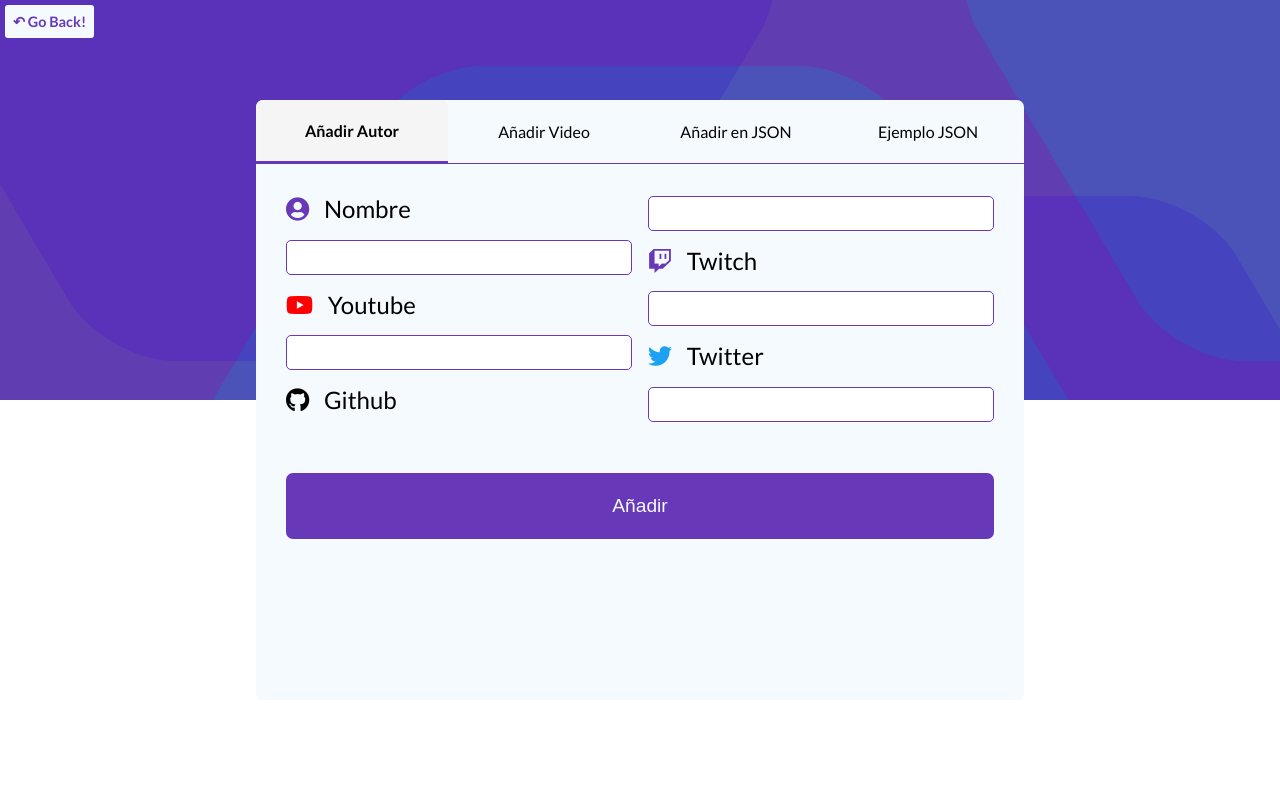
After one commit to Vehe/themyscira-tfg, a Django app: page /contacto/ in a window 1280 px wide. The commit adds this page. Run offline with Django 3.2, Linux system fonts and the light colour scheme; data that the repository does not hold is empty; some libraries are stand-ins or nearby versions.

Commit message:
Added contact page
Signed-off-by: Vehe <vehedev@gmail.com>

```diff
--- /dev/null
+++ b/themyscira/static/themyscira/css/contacto.css
@@ -0,0 +1,211 @@
+@import url("https://fonts.googleapis.com/css?family=Lato:400,700");
+* {
+  -webkit-box-sizing: border-box;
+          box-sizing: border-box;
+}
+
+html, body {
+  margin: 0;
+  height: 100%;
+  font-family: 'Lato', sans-serif;
+}
+
+body {
+  position: relative;
+}
+
+body .bg-color-split {
+  height: 100%;
+  width: 100%;
+  display: -ms-grid;
+  display: grid;
+  -ms-grid-columns: (1fr)[1];
+      grid-template-columns: repeat(1, 1fr);
+}
+
+body .bg-color-split div:nth-child(1) {
+  background-image: url("../img/bgposible2.png");
+  background-size: cover;
+}
+
+body main {
+  top: 0;
+  left: 0;
+  right: 0;
+  bottom: 0;
+  margin: auto;
+  position: absolute;
+  height: 75vh;
+  width: 60vw;
+  background-color: #f5faff;
+  border-radius: 7px;
+}
+
+body main .contacto-nav-list {
+  max-height: 64px;
+  height: 64px;
+}
+
+body main .contacto-nav-list ul {
+  height: 100%;
+  width: 100%;
+  padding: 0;
+  margin: 0;
+  border-bottom: 1px solid #6738b8;
+  list-style-type: none;
+  display: table;
+}
+
+body main .contacto-nav-list ul li {
+  border-top-left-radius: 7px;
+  border-top-right-radius: 7px;
+  cursor: pointer;
+  width: 25%;
+  vertical-align: middle;
+  display: table-cell;
+  text-align: center;
+}
+
+body main .contacto-main-content {
+  height: calc(100% - 64px);
+  border-bottom-left-radius: 7px;
+  border-bottom-right-radius: 7px;
+}
+
+body main .contacto-main-content .contact-card {
+  height: 100%;
+  border-bottom-left-radius: 7px;
+  border-bottom-right-radius: 7px;
+}
+
+body main .contacto-main-content .contact-card form {
+  padding: 30px;
+}
+
+body main .contacto-main-content .contact-card form ul {
+  padding: 0;
+  margin: 0;
+  list-style-type: none;
+  columns: 2;
+  -webkit-columns: 2;
+  -moz-columns: 2;
+}
+
+body main .contacto-main-content .contact-card form ul li {
+  font-size: 1.5em;
+  margin-bottom: 15px;
+}
+
+body main .contacto-main-content .contact-card form ul li i {
+  color: #6738b8;
+  margin-right: 10px;
+}
+
+body main .contacto-main-content .contact-card form ul li input, body main .contacto-main-content .contact-card form ul li select {
+  border: 1px solid #6738b8;
+  border-radius: 5px;
+  min-height: 35px;
+  min-width: 100%;
+  padding-left: 10px;
+  font-family: 'Lato', sans-serif;
+}
+
+body main .contacto-main-content .contact-card form ul li span span {
+  font-size: 0.6em;
+}
+
+body main .contacto-main-content .contact-card form button {
+  cursor: pointer;
+  margin-top: 40px;
+  height: 66px;
+  width: 100%;
+  background-color: #6738b8;
+  border: none;
+  color: #f5faff;
+  border-radius: 7px;
+  font-size: 1.2em;
+}
+
+body main .contacto-main-content #show-json {
+  position: relative;
+}
+
+body main .contacto-main-content #show-json pre {
+  overflow: scroll;
+  height: 100%;
+  margin: 0;
+  background-color: #E6E6FA;
+  padding: 20px;
+}
+
+body #go-back {
+  cursor: pointer;
+  background-color: #f5faff;
+  color: #6738b8;
+  position: absolute;
+  top: 5px;
+  left: 5px;
+  border: none;
+  border-radius: 3px;
+  font-family: 'Lato', sans-serif;
+  font-weight: bold;
+  padding: 8px;
+  font-size: 0.9em;
+}
+
+.active {
+  background-color: whitesmoke;
+  border-bottom: 2px solid #6738b8;
+  font-weight: bold;
+}
+
+.hidden {
+  display: none !important;
+}
+
+.rojo {
+  color: red !important;
+}
+
+.azul {
+  color: #1da1f2 !important;
+}
+
+.negro {
+  color: black !important;
+}
+
+.m-b-0 {
+  margin-bottom: 0 !important;
+}
+
+@media only screen and (max-width: 1024px) {
+  body main {
+    width: 85vw;
+  }
+}
+
+@media only screen and (max-width: 768px) {
+  body main {
+    height: 85vh;
+  }
+}
+
+@media only screen and (max-width: 628px) {
+  body main {
+    margin-top: 80px;
+    margin-bottom: 50px;
+    height: 105%;
+  }
+  body main .contacto-main-content {
+    height: auto;
+  }
+  body main .contacto-main-content .contact-card form ul {
+    columns: 1;
+    -webkit-columns: 1;
+    -moz-columns: 1;
+  }
+  body main .contacto-main-content .contact-card form button {
+    margin-top: 20px;
+  }
+}
--- /dev/null
+++ b/themyscira/static/themyscira/js/contacto.js
@@ -0,0 +1,89 @@
+let li_active;
+let card_active;
+
+window.addEventListener('load', function() {
+
+    showJSON();
+
+    /**
+     * Selecciona los elementos li y su correspondiente card que se inician como activos.
+     */
+    li_active = document.querySelector('li[data-id-card="add-autor"]');
+    card_active = document.getElementById('add-autor');
+
+    document.querySelectorAll( '.contacto-nav-list ul li' ).forEach((li) => {
+
+        /**
+         * Añade un evento click a cada elemento li de la navegación.
+         */
+        li.addEventListener('click', (e) => {
+
+            /**
+             * Cambia la clase active sobre los elementos li de la ul.
+             */
+            const target = e.target;
+            li_active.classList.remove('active');
+            li_active = e.target;
+            if(!target.classList.contains('active')) target.classList.add('active');
+
+            /**
+             * Cambia la clase hidden sobre las card correspondientes a cada li.
+             */
+            const card = document.getElementById(e.target.getAttribute('data-id-card'));
+            card_active.classList.add('hidden');
+            card_active = card;
+            if(card.classList.contains('hidden')) card.classList.remove('hidden');
+
+
+        });
+
+    });
+
+    /**
+     * Añade un evento click al botón para volver a la página anterior en el historial.
+     */
+    document.getElementById('go-back').addEventListener('click', () => {
+        window.history.back();
+    });
+
+});
+
+function showJSON() {
+    const data = {
+        "autores": [
+            {
+                "name": "LiveOverflow",
+                "youtube": "https://www.youtube.com/channel/UClcE-kVhqyiHCcjYwcpfj9w",
+                "twitter": "https://twitter.com/LiveOverflow",
+                "github": "https://github.com/LiveOverflow",
+                "twitch": "https://www.twitch.tv/liveoverflow",
+                "videos": [
+                    {
+                        "url": "yq_P3dzGiK4",
+                        "title": "Fuzzing Browsers for weird XSS Vectors",
+                        "tags": [
+                            "fuzzing",
+                            "xss",
+                            "web",
+                            "hacking"
+                        ],
+                        "timestamp": {
+                                "time": [
+                                "60",
+                                "160",
+                                "310"
+                            ],
+                            "data": [
+                                "Chrome Debugger",
+                                "Firefox",
+                                "JavaScript"
+                            ]
+                        }
+                    }
+                ]
+            }
+        ]
+    }
+
+    document.querySelector('pre').innerHTML = JSON.stringify(data, undefined, 2);
+}
--- /dev/null
+++ b/themyscira/templates/themyscira/contacto.html
@@ -0,0 +1,134 @@
+{% load static %}
+
+<!DOCTYPE html>
+<html lang="es">
+<head>
+    <meta charset="UTF-8">
+    <meta name="viewport" content="width=device-width, initial-scale=1.0">
+    <meta http-equiv="X-UA-Compatible" content="ie=edge">
+    <link rel="stylesheet" href="https://use.fontawesome.com/releases/v5.8.2/css/all.css" integrity="sha384-oS3vJWv+0UjzBfQzYUhtDYW+Pj2yciDJxpsK1OYPAYjqT085Qq/1cq5FLXAZQ7Ay" crossorigin="anonymous">
+    <link rel="stylesheet" href="{% static 'themyscira/css/contacto.css' %}">
+    <script src="{% static 'themyscira/js/contacto.js' %}"></script>
+    <title>Contacto</title>
+</head>
+<body>
+    <div class="bg-color-split">
+        <div></div>
+        <div></div>
+    </div>
+    <main>
+        <div class="contacto-nav-list">
+            <ul>
+                <li class="active" data-id-card="add-autor">Añadir Autor</li>
+                <li data-id-card="add-video">Añadir Video</li>
+                <li data-id-card="add-json">Añadir en JSON</li>
+                <li data-id-card="show-json">Ejemplo JSON</li>
+            </ul>
+        </div>
+        <div class="contacto-main-content">
+            <div class="contact-card" id="add-autor">
+                <form action="/contacto/addautor" method="POST">
+                    {% csrf_token %}
+                    <ul>
+                        <li>
+                            <i class="fas fa-user-circle"></i>
+                            <span>Nombre</span>
+                        </li>
+                        <li>
+                            <input type="text">
+                        </li>
+                        <li>
+                            <i class="fab fa-youtube rojo"></i>
+                            <span>Youtube</span>
+                        </li>
+                        <li>
+                            <input type="text">
+                        </li>
+                        <li>
+                            <i class="fab fa-github negro"></i>
+                            <span>Github</span>
+                        </li>
+                        <li>
+                            <input type="text">
+                        </li>
+                        <li>
+                            <i class="fab fa-twitch"></i>
+                            <span>Twitch</span>
+                        </li>
+                        <li>
+                            <input type="text">
+                        </li>
+                        <li>
+                            <i class="fab fa-twitter azul"></i>
+                            <span>Twitter</span>
+                        </li>
+                        <li>
+                            <input type="text">
+                        </li>
+                    </ul>
+                    <button>Añadir</button>
+                </form>
+            </div>
+            <div class="contact-card hidden" id="add-video">
+                <form action="/contacto/addvideo" method="POST">
+                    {% csrf_token %}
+                    <ul>
+                        <li>
+                            <i class="fas fa-link"></i>
+                            <span>URL</span>
+                        </li>
+                        <li>
+                            <input type="text">
+                        </li>
+                        <li>
+                            <i class="fas fa-user-circle"></i>
+                            <span>Autor</span>
+                        </li>
+                        <li>
+                            <select>
+                                {% for autor in autores %}
+                                    <option value="{{ autor.name }}">{{ autor.name }}</option>
+                                {% endfor %}
+                            </select>
+                        </li>
+                        <li>
+                            <i class="fas fa-stopwatch"></i>
+                            <span>Timestamp - Time <span>(separados por coma)</span></span>
+                        </li>
+                        <li class="m-b-0">
+                            <input type="text">
+                        </li>
+                        <li>
+                            <i class="fas fa-quote-right"></i>
+                            <span>Título</span>
+                        </li>
+                        <li>
+                            <input type="text">
+                        </li>
+                        <li>
+                            <i class="fas fa-tags"></i>
+                            <span>Tags <span>(separados por coma)</span></span>
+                        </li>
+                        <li>
+                            <input type="text">
+                        </li>
+                        <li>
+                            <i class="fas fa-stopwatch"></i>
+                            <span>Timestamp - Data <span>(separados por coma)</span></span>
+                        </li>
+                        <li class="m-b-0">
+                            <input type="text">
+                        </li>
+                    </ul>
+                    <button>Añadir</button>
+                </form>
+            </div>
+            <div class="contact-card hidden" id="add-json"></div>
+            <div class="contact-card hidden" id="show-json">
+                <pre></pre>
+            </div>
+        </div>
+    </main>
+    <button id="go-back">&#8630; Go Back!</button>
+</body>
+</html>
--- a/themyscira/templates/themyscira/forum.html
+++ b/themyscira/templates/themyscira/forum.html
@@ -36,7 +36,7 @@
                         <li><a href="/">Inicio</a></li>
                         <li><a href="/search/">Search</a></li>
                         <li><a href="/foro/">Foro</a></li>
-                        <li><a href="#">Contacto</a></li>
+                        <li><a href="/contacto/">Contacto</a></li>
                     </ul>
                 </div>
             </nav>
--- a/themyscira/templates/themyscira/search.html
+++ b/themyscira/templates/themyscira/search.html
@@ -35,7 +35,7 @@
                         <li><a href="/">Inicio</a></li>
                         <li><a href="/search/">Search</a></li>
                         <li><a href="/foro/">Foro</a></li>
-                        <li><a href="#">Contacto</a></li>
+                        <li><a href="/contacto/">Contacto</a></li>
                     </ul>
                 </div>
             </nav>
--- a/themyscira/urls.py
+++ b/themyscira/urls.py
@@ -7,6 +7,8 @@ urlpatterns = [
     path('', views.index, name='index'),
     path('search/', views.search, name='search'),
     path('foro/', views.forum, name='foro'),
+    path('aprove/', views.aprove, name='aprove'),
+    path('contacto/', views.contacto, name='contacto'),
     path('foro/getnotify/', views.getnotify, name='getnotify'),
     path('foro/addresponse/', views.addresponse, name='addresponse'),
     path('foro/addquestion/', views.addquestion, name='addquestion'),
--- a/themyscira/views.py
+++ b/themyscira/views.py
@@ -1,4 +1,5 @@
 from django.contrib.postgres.search import SearchVector
+from django.contrib.auth.decorators import user_passes_test
 from django.shortcuts import render
 from django.http import HttpResponse, HttpResponseRedirect
 from django.template import loader
@@ -39,9 +40,23 @@ def index(request):
     return HttpResponse(template.render(context, request))
 
 
+def contacto(request):
+    template = loader.get_template('themyscira/contacto.html')
+    data = Autor.objects.all()
+    context = {
+        "autores": data,
+    }
+    return HttpResponse(template.render(context, request))
+
+@user_passes_test(lambda u: u.is_staff)
+def aprove(request):
+    return HttpResponse("Hola Mundo!")
+
+
 """
-    Se ejecuta la siguiente función cuando se entra en el apartado de search/, para ver los videos.
+    Se ejecuta la siguiente funci  n cuando se entra en el apartado de search/, para ver los videos.
 """
+
 def search(request):
 
     template = loader.get_template('themyscira/search.html')
```
